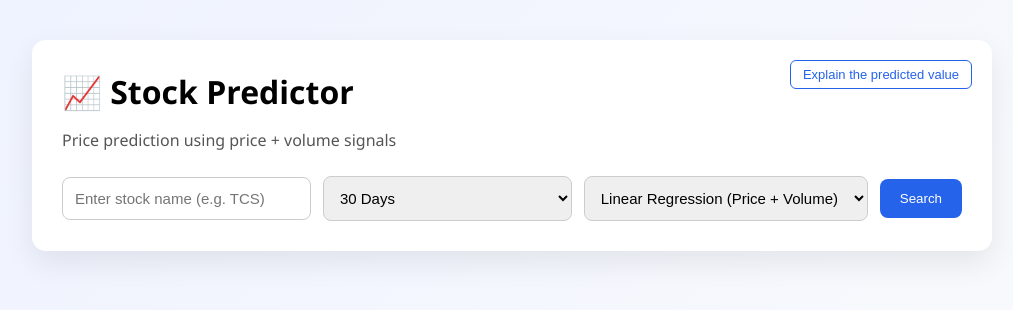
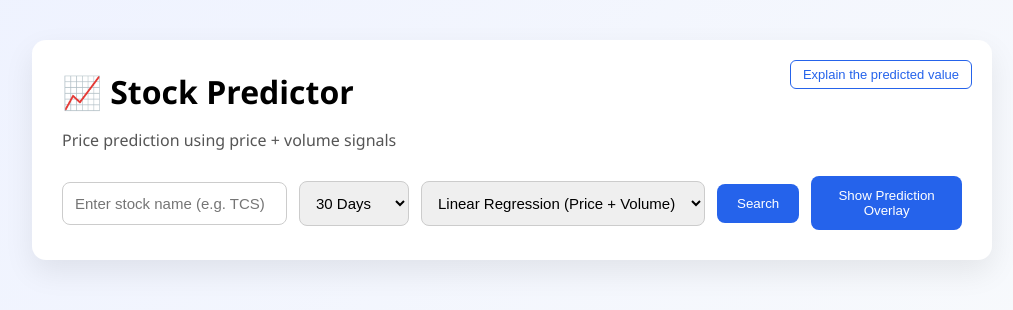
Before and after one commit to Lohithbn12/stock-predictor, a React (Create React App) app in the folder client/: page / in a window 1280 px wide. Shown: the top 310 px of the page, without its empty margins (128-1141 px from the left). Built offline with nearby package versions, Linux system fonts and the light colour scheme.

Commit message:
Add dynamic prediction days input

```diff
--- a/client/src/StockPage.jsx
+++ b/client/src/StockPage.jsx
@@ -61,7 +61,8 @@ function StockPage() {
         new Date(lastPoint.Datetime).getTime() +
         i * 24 * 60 * 60 * 1000
       ),
-      Close: data.prediction.expected_price
+      Close: data.prediction.expected_price || data.prediction.price
+
     });
   }
 
@@ -74,7 +75,10 @@ function StockPage() {
   setShowOverlay(true);
 };
 
-console.log("overlayData", overlayData);
+useEffect(() => {
+  console.log("overlayData", overlayData);
+}, [overlayData]);
+
 
   // ======================================================
    // ================== ONLY REAL FIX ==================
@@ -130,15 +134,13 @@ console.log("overlayData", overlayData);
 
           <button onClick={fetchStockData}>Search</button>
           {/* ============= NEW BUTTON ============== */}
-          {data && (
-            <button onClick={() => {
+          <button onClick={() => {
+  if (!data) return;
   if (showOverlay) setShowOverlay(false);
   else fetchOverlay();
 }}>
   {showOverlay ? "Hide Overlay" : "Show Prediction Overlay"}
 </button>
-
-          )}
           {/* ======================================= */}
         </div>
 
```
